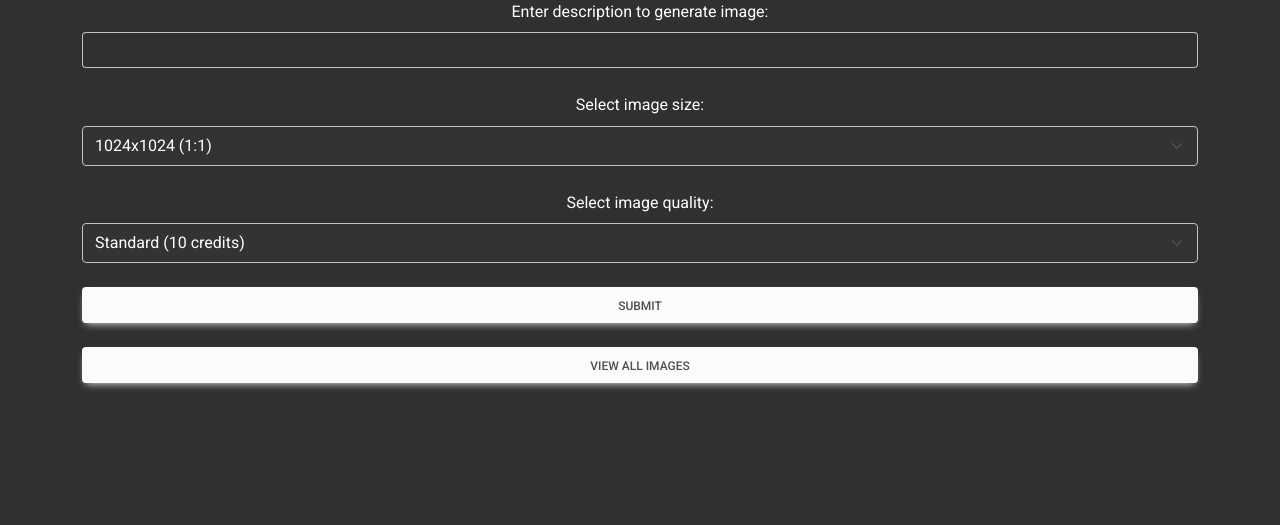
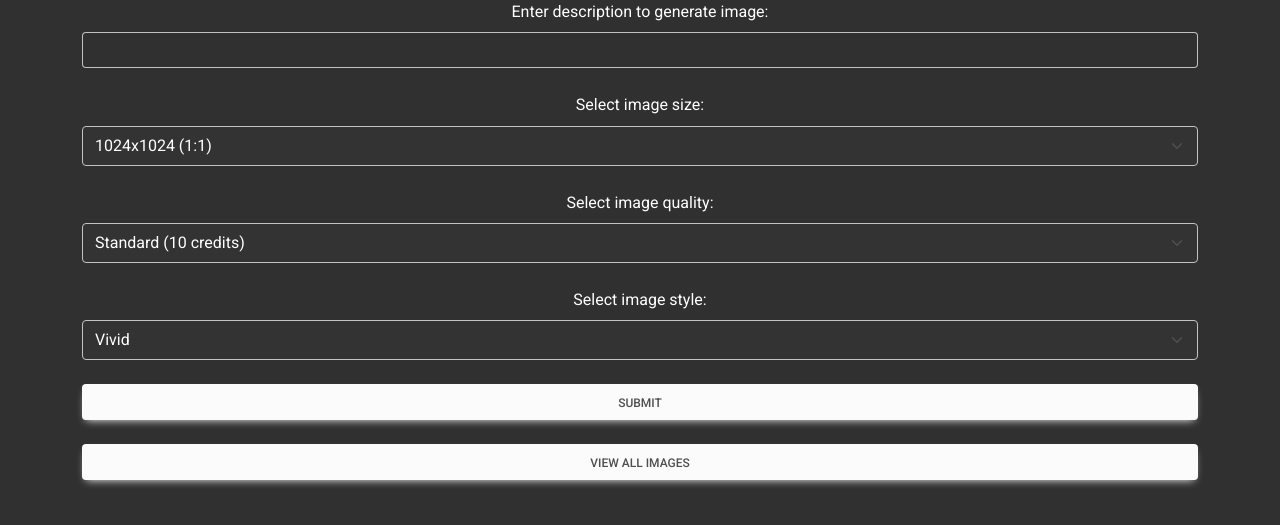
Before and after one commit to DrCBeatz/ai_greeting_cards, a Django app: template templates/home.html in a window 1280 px wide. Shown: the part 156-681 px from the top of the page. Run offline with Django 4.2, Linux system fonts and the light colour scheme; the template is opened without the code that fills it, so the values that code supplies are empty.

Commit message:
add image style to home template and image task

```diff
--- a/aigreetingcards/tasks.py
+++ b/aigreetingcards/tasks.py
@@ -10,7 +10,7 @@ import redis
 redis_client = redis.StrictRedis(host='redis', port=6379, db=0)
 
 @shared_task
-def generate_image_task(prompt, size, quality, user_id):
+def generate_image_task(prompt, size, quality, style, user_id):
     task_id = generate_image_task.request.id
     redis_client.set(f"task_status:{task_id}", "processig")
 
@@ -23,6 +23,8 @@ def generate_image_task(prompt, size, quality, user_id):
             prompt=prompt,
             size=size,
             quality=quality,
+            # num_images=1,
+            style=style,
             n=1,
         )
 
--- a/aigreetingcards/views.py
+++ b/aigreetingcards/views.py
@@ -39,6 +39,7 @@ def home(request):
         prompt = request.POST.get('prompt')
         size = request.POST.get('size')
         quality = request.POST.get('quality', 'standard')  # Default to 'standard' if not provided
+        style = request.POST.get('style', 'vivid')  # Default to 'vivid' if not provided
 
         # Determine the required credits based on the quality
         if quality == 'hd':
@@ -49,7 +50,7 @@ def home(request):
         # Check if the user has enough credits
         if request.user.credits >= required_credits:
             # Start the asynchronous task without deducting credits here
-            task = generate_image_task.delay(prompt, size, quality, request.user.id)
+            task = generate_image_task.delay(prompt, size, quality, style, request.user.id)
             return HttpResponseRedirect(reverse('image_list') + f"?task_id={task.id}")
         else:
             messages.error(request, 'Insufficient credits to generate an image.')
--- a/templates/home.html
+++ b/templates/home.html
@@ -38,11 +38,18 @@
     </select>
 
     <!-- Quality selection -->
-  <label class="form-label form-light form__label--white" for="quality">Select image quality:</label>
-  <select class="form-select mb-4 form__select--styled" name="quality" id="quality">
-    <option value="standard">Standard (10 credits)</option>
-    <option value="hd">HD (20 credits)</option>
-  </select>
+    <label class="form-label form-light form__label--white" for="quality">Select image quality:</label>
+    <select class="form-select mb-4 form__select--styled" name="quality" id="quality">
+      <option value="standard">Standard (10 credits)</option>
+      <option value="hd">HD (20 credits)</option>
+    </select>
+
+    <!-- Style selection -->
+    <label class="form-label form-light form__label--white" for="style">Select image style:</label>
+    <select class="form-select mb-4 form__select--styled" name="style" id="style">
+      <option value="vivid">Vivid</option>
+      <option value="natural">Natural</option>
+    </select>
 
   <!-- Submit button -->
     <button
```
